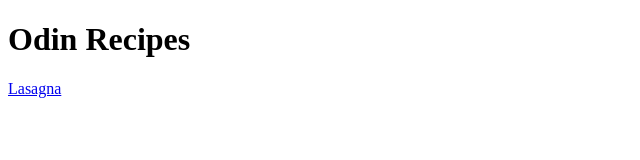
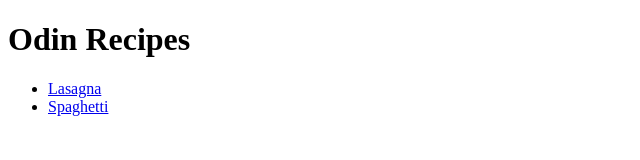
Before and after one commit to Nauftis/odin-recipes, a plain HTML site: page index.html in a window 1280 px wide. Shown: the whole page, without its empty margins (0-640 px from the left). Drawn offline with Linux system fonts and the light colour scheme.

Commit message:
Add new recipe and make an un orderd list

```diff
--- a/index.html
+++ b/index.html
@@ -7,6 +7,9 @@
     </head>
     <body>
         <h1>Odin Recipes</h1>
-        <a href="recipes/lasagna.html">Lasagna</a>
+        <ul>
+        <li><a href="recipes/lasagna.html">Lasagna</a></li>
+        <li><a href="recipes/spaghetti.html">Spaghetti</a></li>
+        </ul>
     </body>
 </html>
```
